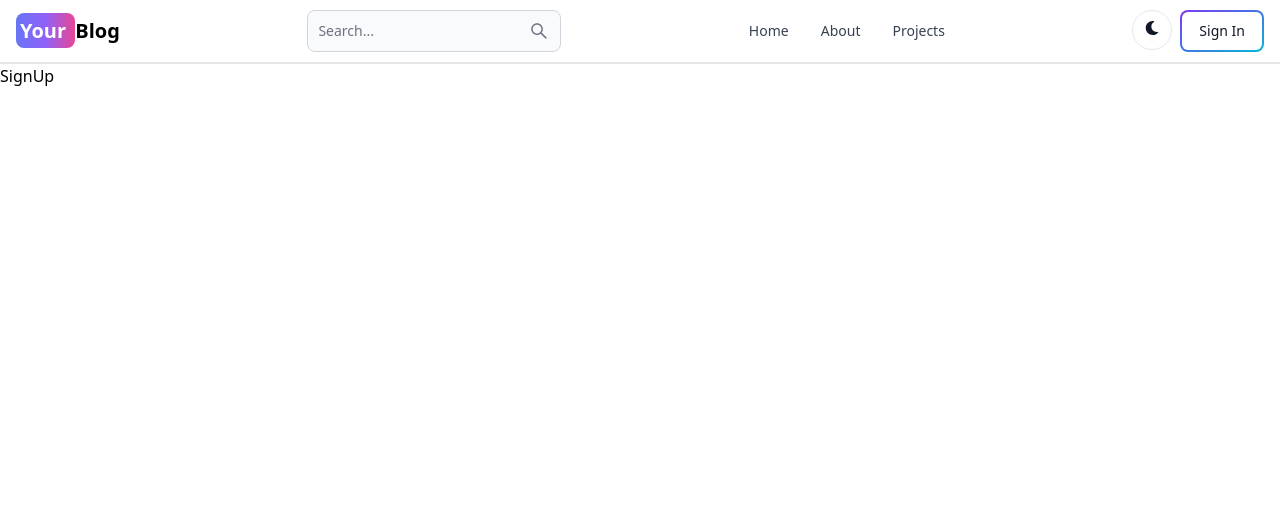
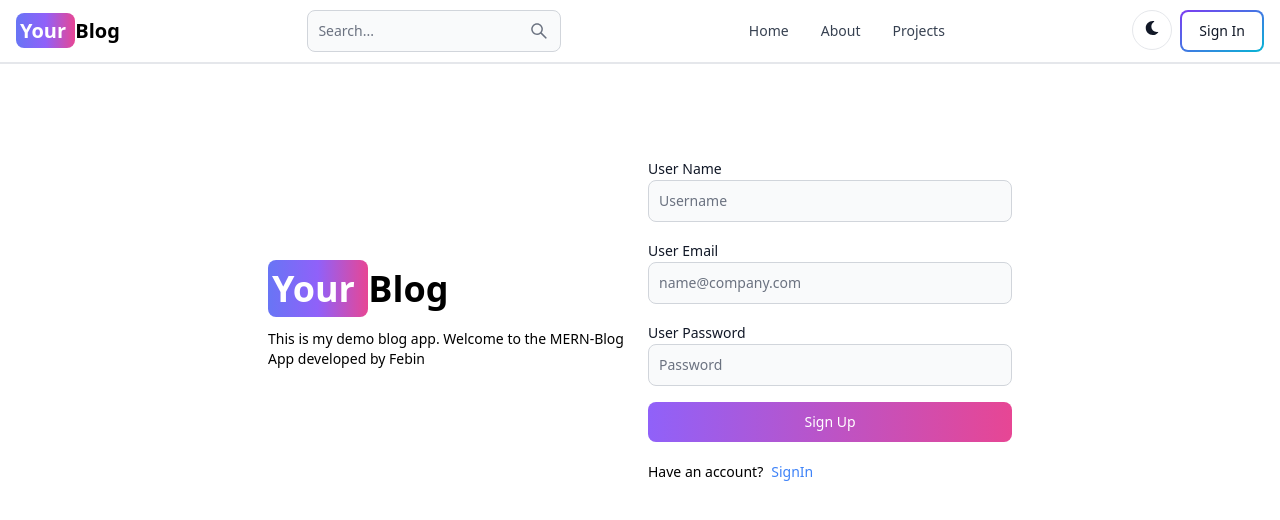
Before and after one commit to FebinAugustine/mern-blog, a React (Vite) app in the folder client/: page /signup in a window 1280 px wide. Shown: the top 520 px of the page. Built offline with nearby package versions, Linux system fonts and the light colour scheme.

Commit message:
Created signup page UI

```diff
--- a/client/src/pages/SignUp.jsx
+++ b/client/src/pages/SignUp.jsx
@@ -1,3 +1,57 @@
+import { Button, Label, TextInput } from "flowbite-react";
+import { Link } from "react-router-dom";
+
 export default function SignUp() {
-  return <div>SignUp</div>;
+  return (
+    <div className="min-h-screen mt-20">
+      <div className="flex p-3 max-w-3xl mx-auto flex-col md:flex-row md:items-center gap-4">
+        {/* Left */}
+        <div className="flex-1">
+          <Link to="/" className="font-bold dark:text-white text-4xl">
+            <span
+              className="px-1 py-1 bg-gradient-to-r from-indigo-500
+         via-purple-500 to-pink-500 rounded-lg text-white"
+            >
+              Your{" "}
+            </span>
+            Blog
+          </Link>
+          <p className="text-sm mt-5">
+            This is my demo blog app. Welcome to the MERN-Blog App developed by
+            Febin
+          </p>
+        </div>
+        {/* Right */}
+        <div className="flex-1">
+          <form className="flex flex-col gap-4">
+            <div>
+              <Label value="User Name"></Label>
+              <TextInput type="text" placeholder="Username" id="username" />
+            </div>
+            <div>
+              <Label value="User Email"></Label>
+              <TextInput
+                type="email"
+                placeholder="name@company.com"
+                id="email"
+              />
+            </div>
+            <div>
+              <Label value="User Password"></Label>
+              <TextInput type="password" placeholder="Password" id="password" />
+            </div>
+            <Button gradientDuoTone="purpleToPink" type="submit">
+              Sign Up
+            </Button>
+          </form>
+          <div className="flex gap-2 text-sm mt-5">
+            <span>Have an account?</span>
+            <Link to={"/signin"} className="text-blue-500">
+              SignIn
+            </Link>
+          </div>
+        </div>
+      </div>
+    </div>
+  );
 }
```
